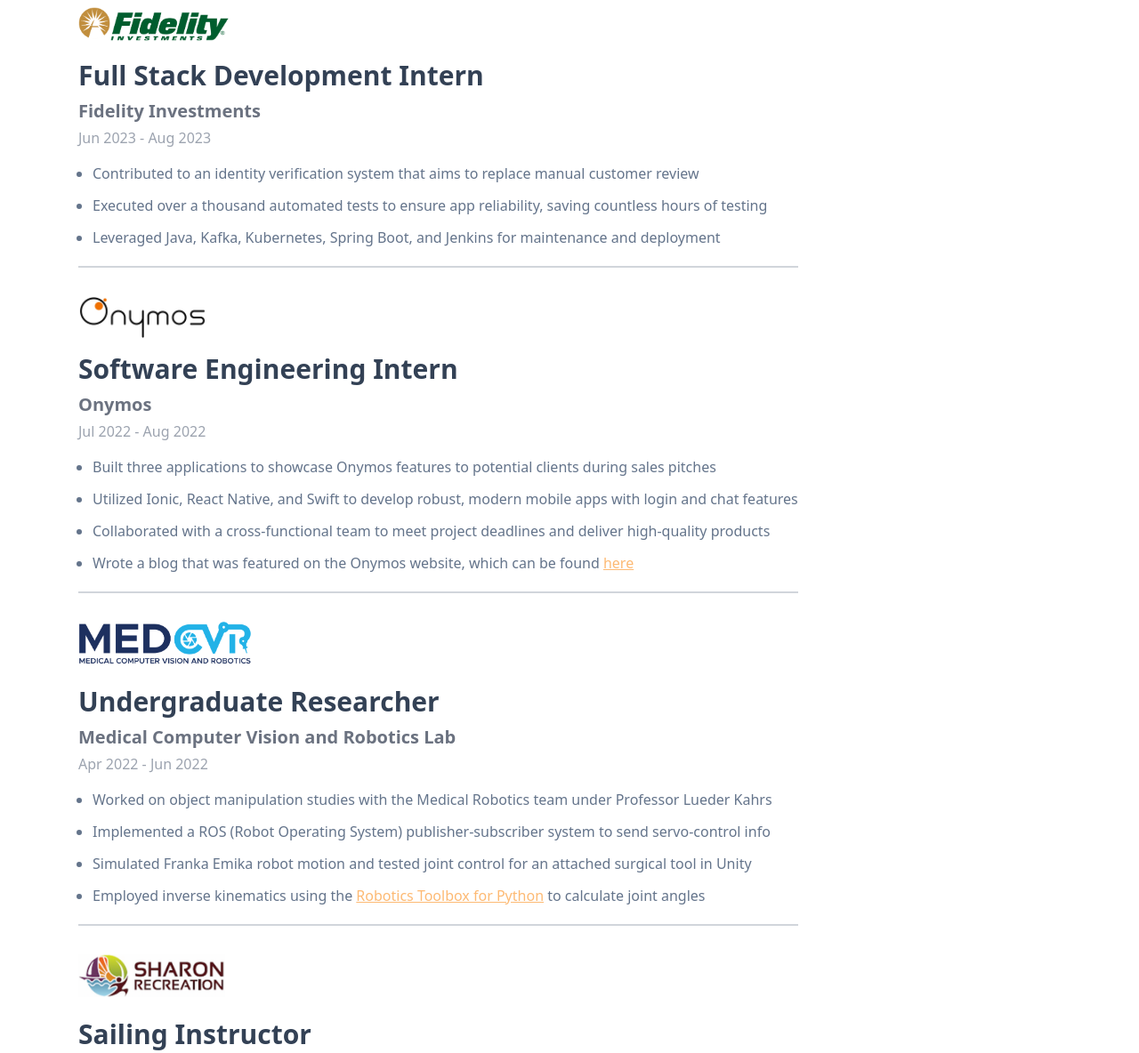
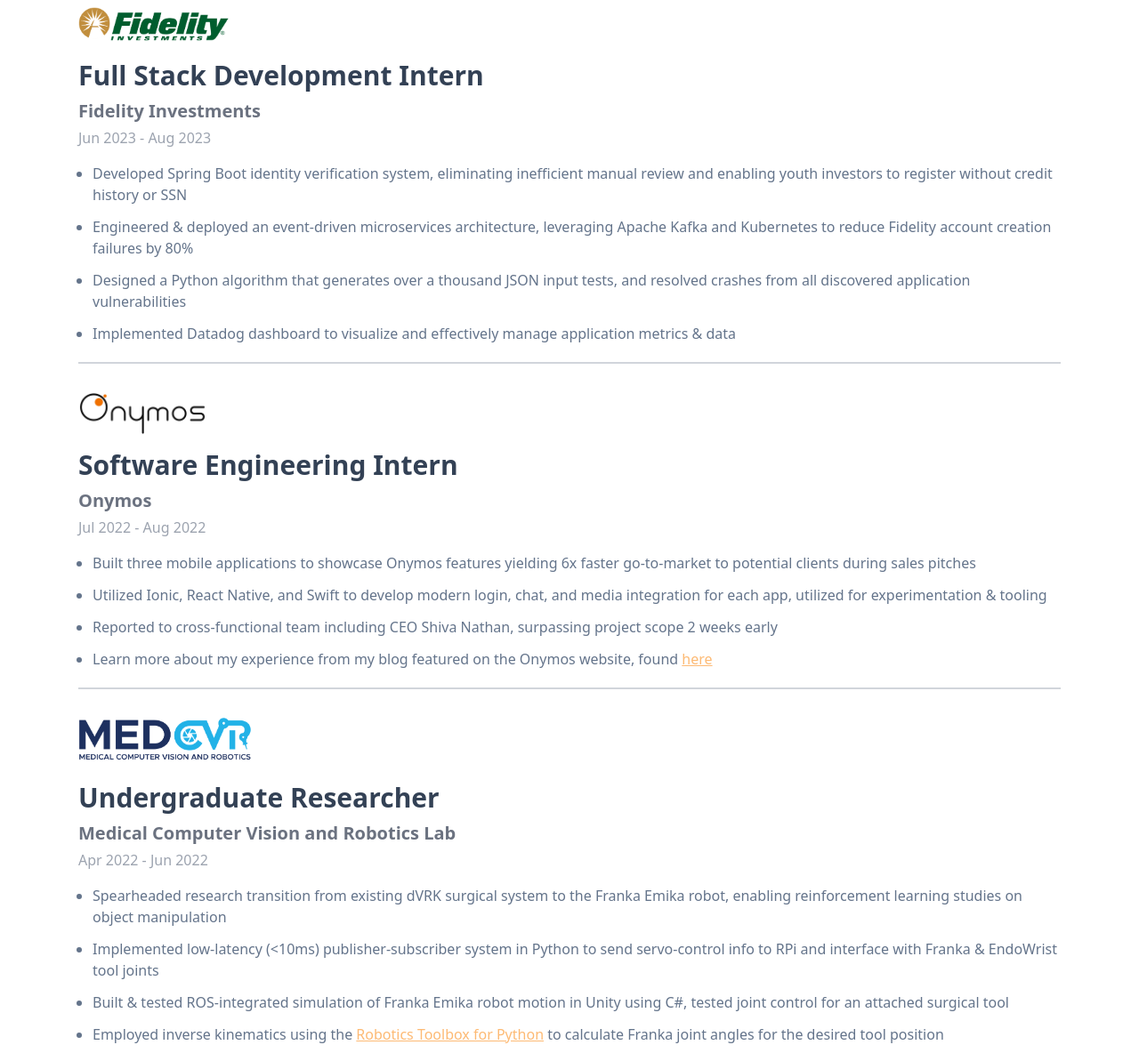
Before and after one commit to rsrinivasan1/rsrinivasan1.github.io, a plain HTML site: page index.html in a window 1280 px wide. Shown: the part 1169-2353 px from the top of the page at 89% size. Drawn offline with nearby package versions, Linux system fonts and the light colour scheme.

Commit message:
Updated info bullets

```diff
--- a/index.html
+++ b/index.html
@@ -175,16 +175,16 @@
 					</div>
 					<ul>
 						<li class="bullet text-md text-slate-500 mb-3">
-							Contributed to an identity verification system that
-							aims to replace manual customer review
+							Developed Spring Boot identity verification system, eliminating inefficient manual review and enabling youth investors to register without credit history or SSN
 						</li>
 						<li class="bullet text-md text-slate-500 mb-3">
-							Executed over a thousand automated tests to ensure
-							app reliability, saving countless hours of testing
+							Engineered & deployed an event-driven microservices architecture, leveraging Apache Kafka and Kubernetes to reduce Fidelity account creation failures by 80%
 						</li>
 						<li class="bullet text-md text-slate-500 mb-3">
-							Leveraged Java, Kafka, Kubernetes, Spring Boot, and
-							Jenkins for maintenance and deployment
+							Designed a Python algorithm that generates over a thousand JSON input tests, and resolved crashes from all discovered application vulnerabilities
+						</li>
+                        <li class="bullet text-md text-slate-500 mb-3">
+							Implemented Datadog dashboard to visualize and effectively manage application metrics & data
 						</li>
 					</ul>
 				</div>
@@ -205,21 +205,19 @@
 					</div>
 					<ul>
 						<li class="bullet text-md text-slate-500 mb-3">
-							Built three applications to showcase Onymos features
+							Built three mobile applications to showcase Onymos features yielding 6x faster go-to-market
 							to potential clients during sales pitches
 						</li>
 						<li class="bullet text-md text-slate-500 mb-3">
 							Utilized Ionic, React Native, and Swift to develop
-							robust, modern mobile apps with login and chat
-							features
+							modern login, chat, and media integration for each app, utilized for experimentation & tooling
 						</li>
 						<li class="bullet text-md text-slate-500 mb-3">
-							Collaborated with a cross-functional team to meet
-							project deadlines and deliver high-quality products
+							Reported to cross-functional team including CEO Shiva Nathan, surpassing project scope 2 weeks early
 						</li>
 						<li class="bullet text-md text-slate-500 mb-3">
-							Wrote a blog that was featured on the Onymos
-							website, which can be found
+							Learn more about my experience from my blog featured on the Onymos
+							website, found
 							<a
 								class="text-orange-300 underline"
 								href="https://onymos.com/whats-it-like-working-at-onymos/"
@@ -241,17 +239,15 @@
 					</div>
 					<ul>
 						<li class="bullet text-md text-slate-500 mb-3">
-							Worked on object manipulation studies with the
-							Medical Robotics team under Professor Lueder Kahrs
+							Spearheaded research transition from existing dVRK surgical system to the Franka Emika robot, enabling reinforcement learning studies on object manipulation
 						</li>
 						<li class="bullet text-md text-slate-500 mb-3">
-							Implemented a ROS (Robot Operating System)
-							publisher-subscriber system to send servo-control
-							info
+							Implemented low-latency (<10ms) publisher-subscriber system in Python to send servo-control info to RPi and interface with Franka & EndoWrist tool joints
+
 						</li>
 						<li class="bullet text-md text-slate-500 mb-3">
-							Simulated Franka Emika robot motion and tested joint
-							control for an attached surgical tool in Unity
+							Built & tested ROS-integrated simulation of Franka Emika robot motion in Unity using C#, tested joint
+							control for an attached surgical tool
 						</li>
 						<li class="bullet text-md text-slate-500 mb-3">
 							Employed inverse kinematics using the
@@ -260,7 +256,7 @@
 								href="https://github.com/petercorke/robotics-toolbox-python"
 								>Robotics Toolbox for Python</a
 							>
-							to calculate joint angles
+							to calculate Franka joint angles for the desired tool position
 						</li>
 					</ul>
 				</div>
@@ -289,8 +285,10 @@
 							safety as a Red Cross certified lifeguard
 						</li>
 						<li class="bullet text-md text-slate-500 mb-3">
-							Worked to create & lead lessons, teach sailing
-							skills, and assess sailing proficiency
+							Created and led lessons on land & in the water, taught sailing skills, and assessed sailing proficiency
+						</li>
+                        <li class="bullet text-md text-slate-500 mb-3">
+							Worked to resolve conflicts among campers and managed incident reports in case of injury
 						</li>
 					</ul>
 				</div>
```
